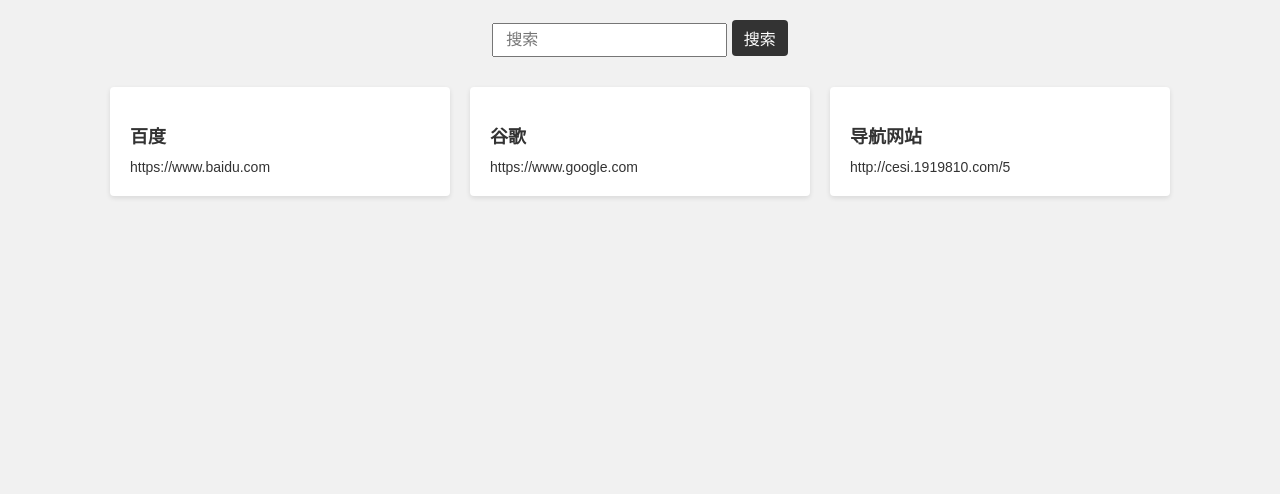
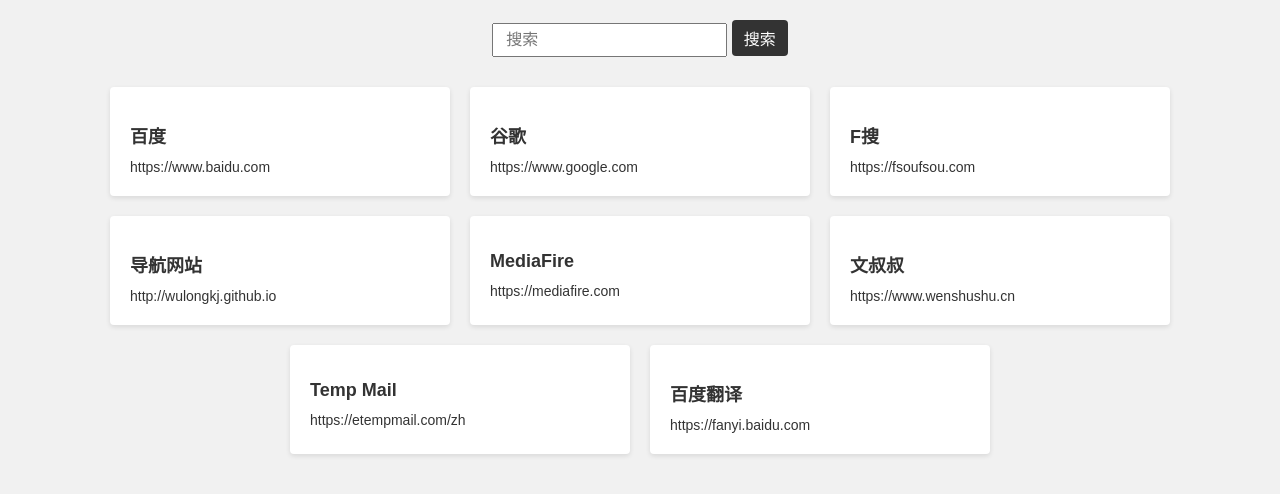
Before and after one commit to wulongkj/wulongkj.github.io, a plain HTML site: page index.html in a window 1280 px wide. Drawn offline with Linux system fonts and the light colour scheme.

Commit message:
20230913001
1.增加网站
2.修复已知问题

```diff
--- a/index.html
+++ b/index.html
@@ -3,6 +3,7 @@
 <head>
 <meta charset="utf-8">
   <title>导航网站</title>
+  <link rel="fluid-icon" href="https://github.com/fluidicon.png" title="GitHub">
   <link rel="stylesheet" type="text/css" href="style.css">
 </head>
 <body>
--- a/script.js
+++ b/script.js
@@ -9,11 +9,30 @@
     "name": "谷歌",
     "url": "https://www.google.com",
     "tags": ["谷歌", "搜索引擎","美国"]
-  },
-  {
+  },{
+	"name":"F搜",
+	"url":"https://fsoufsou.com",
+	"tags":["F搜","搜索引擎"]
+  },{
     "name": "导航网站",
-    "url": "http://cesi.1919810.com/5",
+    "url": "http://wulongkj.github.io",
     "tags": ["导航", "导航网站","中国"]
+  },{
+	"name":"MediaFire",
+	"url":"https://mediafire.com",
+	"tags":["MediaFire","网盘","美国","免费"]
+  },{
+	"name":"文叔叔",
+	"url":"https://www.wenshushu.cn",
+	"tags":["文叔叔","网盘","中国","免费"]
+  },{
+	  "name":"Temp Mail",
+	  "url":"https://etempmail.com/zh",
+	  "tags":["临时邮箱","临时","邮箱","mail"]
+  },{
+	  "name":"百度翻译",
+	  "url":"https://fanyi.baidu.com",
+	  "tags":["百度翻译","翻译","中国"]
   }
 ];
 
```
